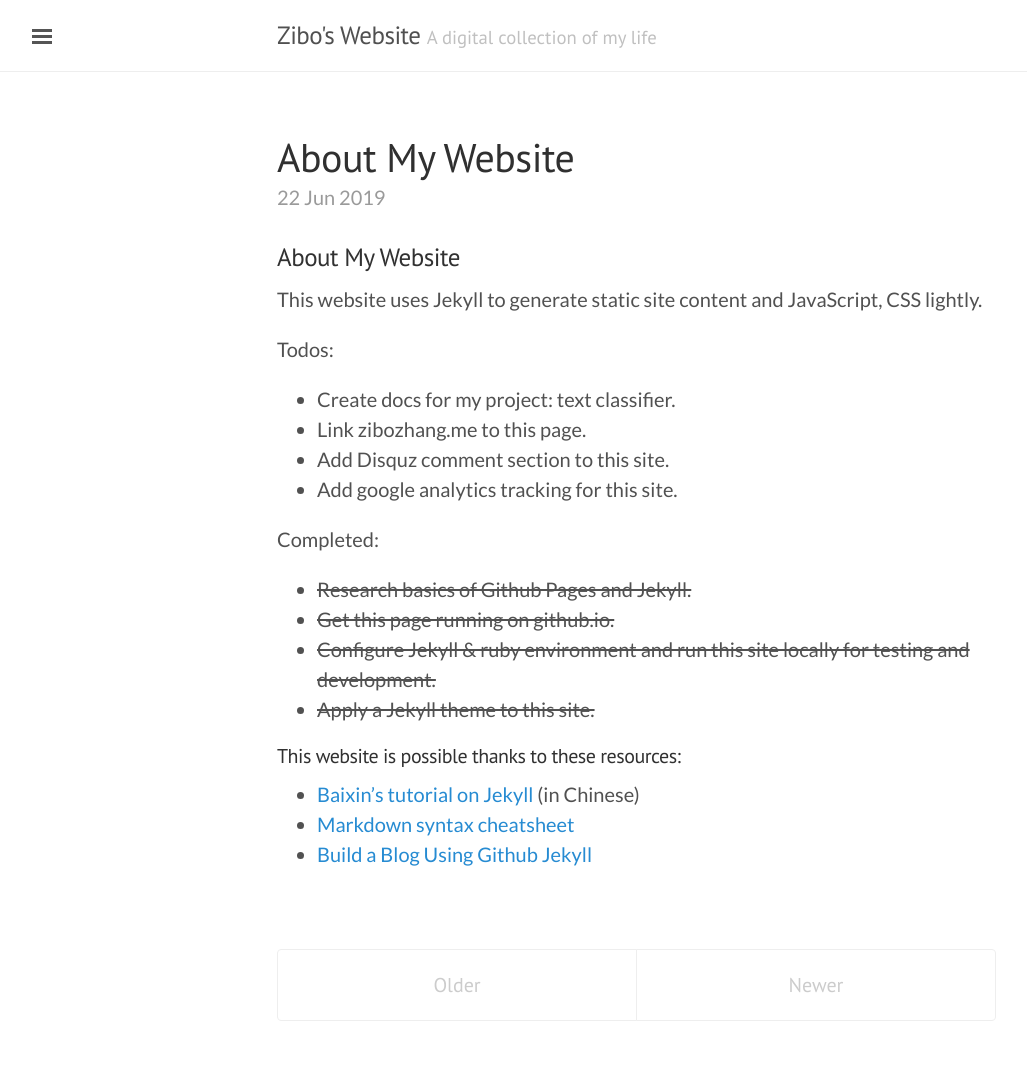
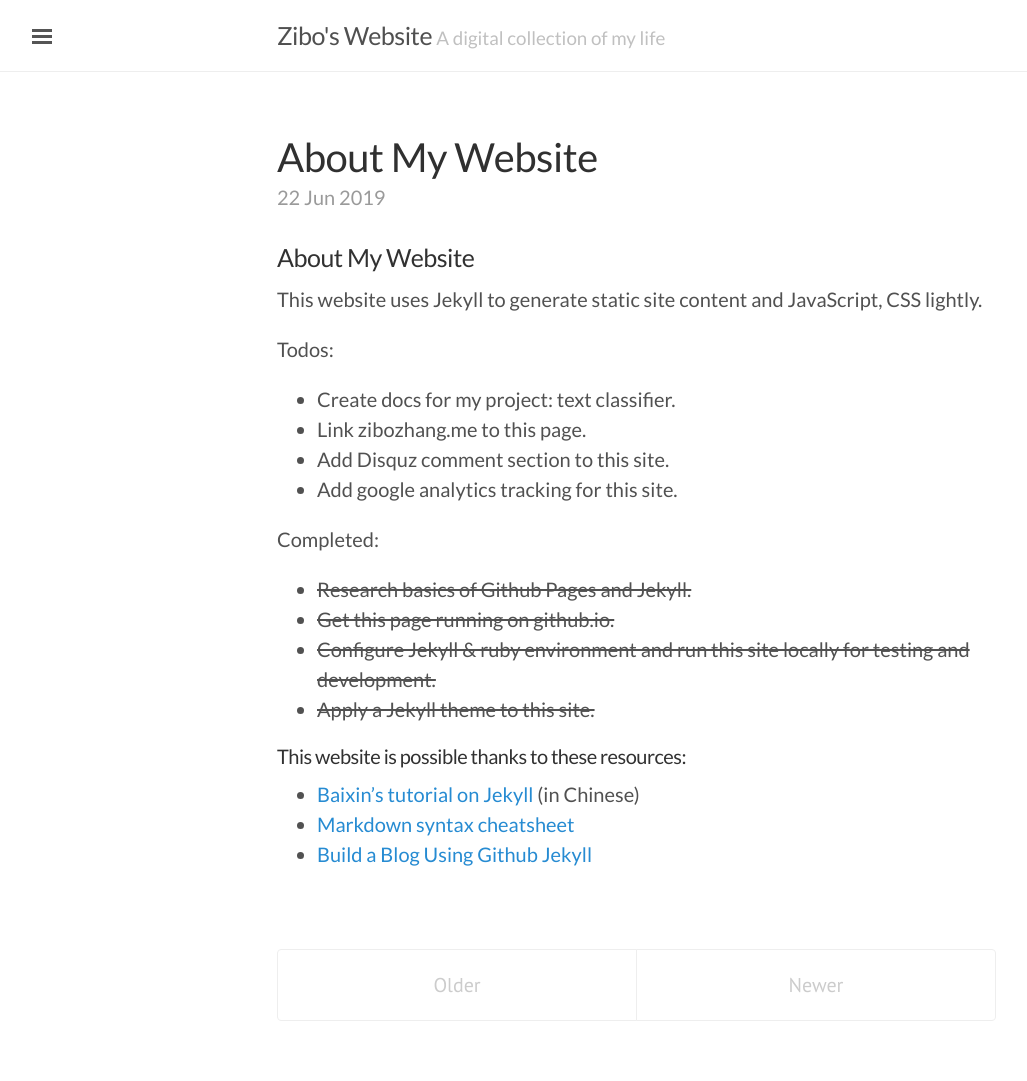
Before and after one commit to tonyzhang95/tonyzhang95.github.io, a Jekyll site: the page built from index.html, in a window 1280 px wide. Shown: the whole page, without its empty margins (3-1030 px from the left). Built offline with Jekyll 4.4.1, drawn with Linux system fonts in a browser that asks for light colours; nearby versions of some CDN libraries; the list of posts is cut into pages by our own code.

Commit message:
update css

```diff
--- a/public/css/lanyon.css
+++ b/public/css/lanyon.css
@@ -45,7 +45,7 @@
 }
 
 h1, h2, h3, h4, h5, h6 {
-  font-family: "PT Sans", Helvetica, Arial, sans-serif;
+  font-family: "Lato", "PT Sans", Helvetica, Arial, sans-serif;
   font-weight: 400;
   color: #313131;
   letter-spacing: -.025rem;
@@ -148,7 +148,7 @@
   width: 14rem;
   visibility: hidden;
   overflow-y: auto;
-  font-family: "PT Sans", Helvetica, Arial, sans-serif;
+  font-family: "Lato", "PT Sans", Helvetica, Arial, sans-serif;
   font-size: .875rem; /* 15px */
   color: rgba(255,255,255,.6);
   background-color: #202020;
```
